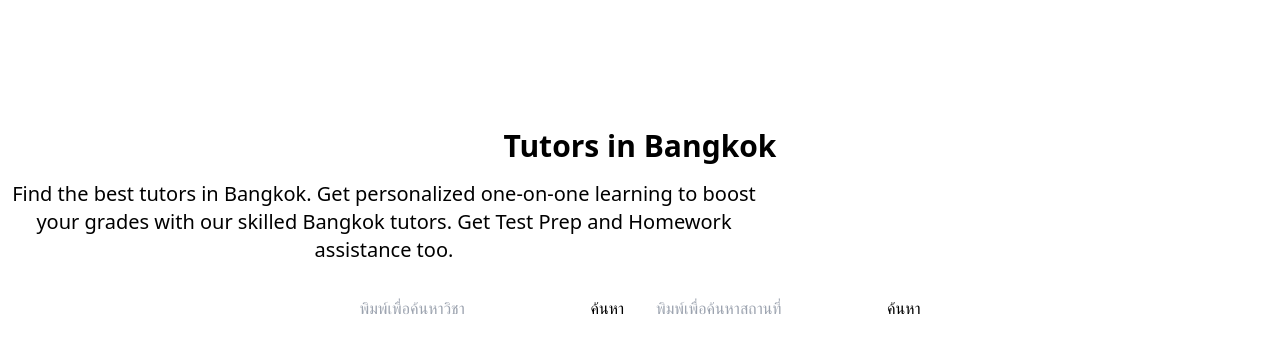
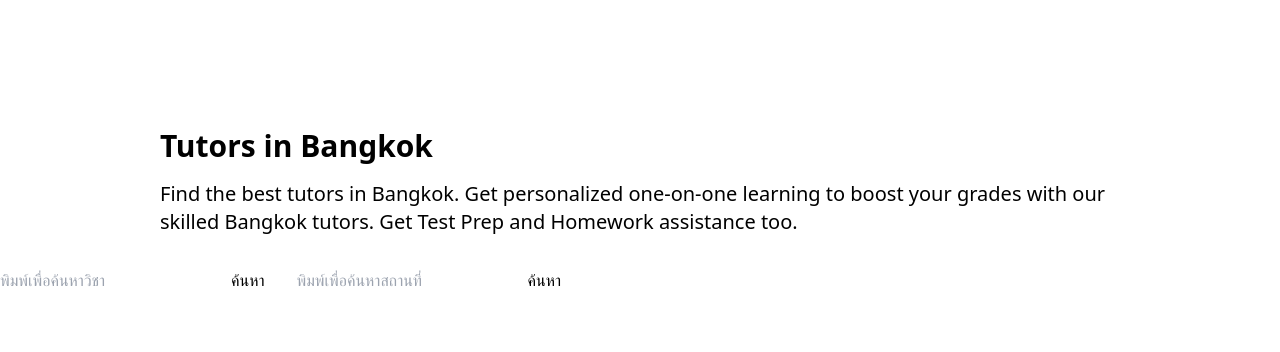
Before and after one commit to panupnpn05/Freelance-Tutor, a Next.js app: page /alltutor in a window 1280 px wide. Shown: the top 352 px of the page. Built offline with nearby package versions, Linux system fonts and the light colour scheme.

Commit message:
Update create api download image from firebase storage

```diff
--- a/package.json
+++ b/package.json
@@ -10,6 +10,7 @@
   },
   "dependencies": {
     "@heroicons/react": "^2.1.1",
+    "firebase": "^10.7.2",
     "next": "14.1.0",
     "react": "^18",
     "react-dom": "^18"
--- a/pages/alltutor.js
+++ b/pages/alltutor.js
@@ -7,16 +7,18 @@ const Tutor = () => {
   };
 
   return (
-    <div className='text-center'>
-      <div className='mt-32 flex-col'>
-        <div className='mb-4 font-bold text-3xl flex-col'>
+    <div>
+    <div className='w-full flex justify-center '>
+      <div className='mt-32 w-3/4'>
+        <div className='mb-4 font-bold text-3xl'>
         <h1>Tutors in Bangkok</h1>
         </div>
-        <div className='w-3/5 text-xl mb-8'>
+        <div className='text-xl mb-8'>
           <h1>Find the best tutors in Bangkok. Get personalized one-on-one learning to boost your grades with our skilled Bangkok tutors. Get Test Prep and Homework assistance too.</h1>
         </div>
       </div>
-      <SearchBar onSearch={handleSearch} />
+    </div>
+    <SearchBar/>
     </div>
   );
 };
--- /dev/null
+++ b/pages/api/getimage.js
@@ -0,0 +1,19 @@
+// firebase.js
+import { initializeApp } from "firebase/app";
+import { getStorage } from "firebase/storage";
+
+const firebaseConfig = {
+  // Your Firebase configuration
+  apiKey: "AIzaSyC6mYjCqZh7CHAbCEfgIcsUYqqVsvpZmu4",
+  authDomain: "seniorproject-aa900.firebaseapp.com",
+  projectId: "seniorproject-aa900",
+  storageBucket: "seniorproject-aa900.appspot.com",
+  messagingSenderId: "1027062073251",
+  appId: "1:1027062073251:web:3400e63e1c88269c49fc16",
+  measurementId: "G-GLHF1NZE03"
+};
+
+const app = initializeApp(firebaseConfig);
+const storage = getStorage(app);
+
+export { storage };
--- /dev/null
+++ b/pages/testimage.js
@@ -0,0 +1,37 @@
+// pages/index.js
+import { useEffect, useState } from "react";
+import { storage } from "./api/getimage"; // Update the path to your firebase.js file
+import { ref, getDownloadURL } from "firebase/storage";
+
+const MyImage = () => {
+  const [imageUrl, setImageUrl] = useState("");
+
+  useEffect(() => {
+    const fetchImage = async () => {
+      try {
+        const url = await getDownloadURL(ref(storage, "myImage.png"));
+        setImageUrl(url);
+      } catch (error) {
+        console.error("Error fetching image:", error);
+      }
+    };
+
+    fetchImage();
+  }, []);
+
+  return (
+    <div>
+      {imageUrl && (
+        <>
+          {/* Display image directly */}
+          <img src={imageUrl} alt="Stars" />
+
+          {/* Or use it in an <img> element */}
+          {/* <img id="myimg" src={imageUrl} alt="Stars" /> */}
+        </>
+      )}
+    </div>
+  );
+};
+
+export default MyImage;
```
Also changed, not shown: 2 other files (tests, documents, lock files or other folders).
